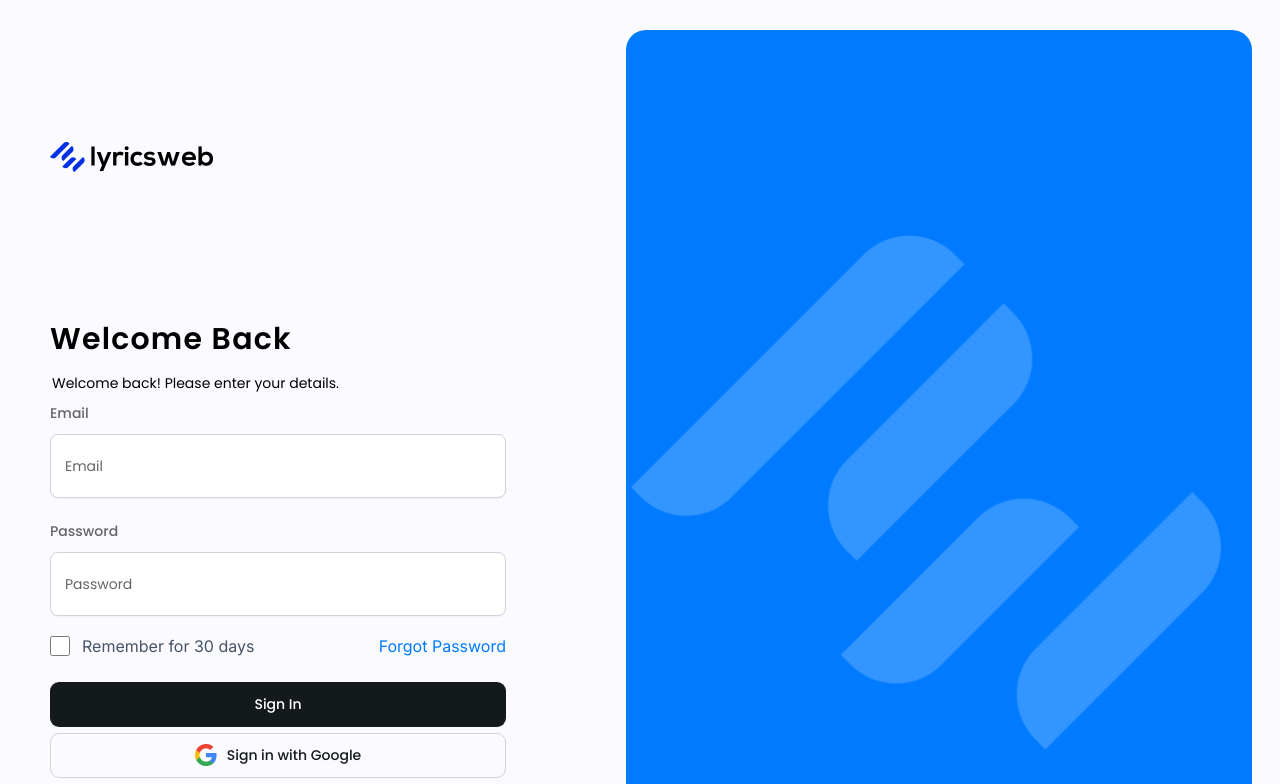
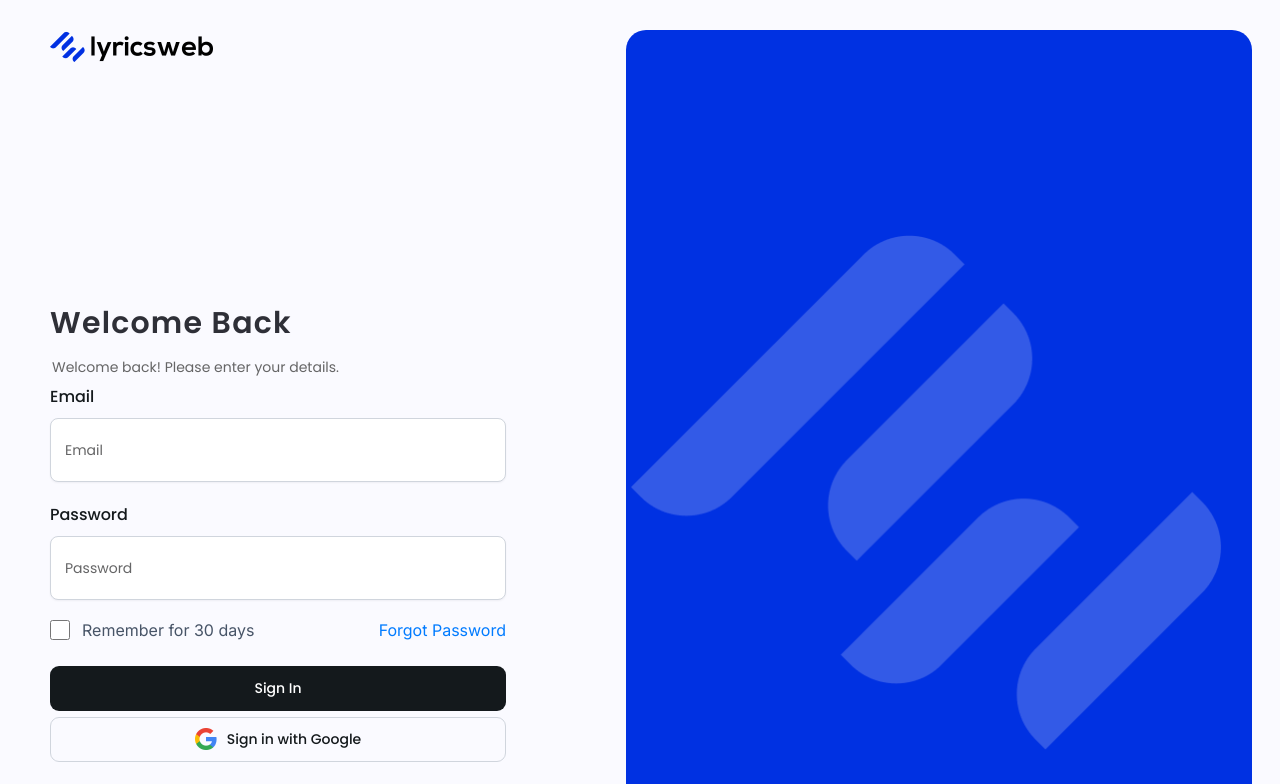
Before and after one commit to mohitgoyat525/next-form-test, a Next.js app: page / in a window 1280 px wide. Shown: the top 784 px of the page. Built offline with nearby package versions, Linux system fonts and the light colour scheme.

Commit message:
add-changes

```diff
--- a/src/components/dashboard/ImgUpload.tsx
+++ b/src/components/dashboard/ImgUpload.tsx
@@ -16,10 +16,6 @@ const UploadImage = () => {
     const fileInput = document.getElementById("file-input") as HTMLInputElement;
     if (fileInput) fileInput.value = "";
   };
-  const removeImage = (index: number) => {
-    setUploadedImages((prevImages) => prevImages.filter((_, i) => i !== index));
-  };
-
   return (
     <div className="min-h-screen flex justify-center items-center bg-gradient-to-r from-teal-400 to-purple-500 p-5">
       <div className="bg-white p-8 rounded-xl shadow-lg w-full max-w-lg">
@@ -52,12 +48,6 @@ const UploadImage = () => {
                     src={img}
                     alt="Uploaded image"
                   />
-                  <button
-                    onClick={() => removeImage(index)}
-                    className="absolute top-0 right-0 bg-red-500 min-w-[20px] text-white px-2 py-1 rounded-full opacity-0 group-hover:opacity-100 transition-opacity duration-200"
-                  >
-                    X
-                  </button>
                 </div>
               ))}
             </div>
--- a/src/components/home/LoginPage.tsx
+++ b/src/components/home/LoginPage.tsx
@@ -46,7 +46,7 @@ export const Login = () => {
 
   return (
     <div className="min-h-screen flex justify-center items-center py-[30px] pr-7 max-lg:pt-8 max-lg:pb-24 max-lg:px-9">
-      <div className="flex w-full justify-end items-center gap-[120px] max-xl:justify-center 2xl:justify-center">
+      <div className="flex w-full justify-end items-center gap-[120px] max-xl:justify-center 2xl:justify-center relative">
         <div className="min-w-[456px] max-sm:min-w-[320px] flex justify-end flex-col max-lg:max-w-[320px] max-lg:mx-auto">
           <Link href="#">
             <Image
@@ -54,26 +54,27 @@ export const Login = () => {
               alt="logo"
               width={163}
               height={31}
+              className=" absolute top-0 "
             />
           </Link>
           <div className="pt-[138px] max-lg:pt-[90px]">
-            <h1 className="text-3xl font-semibold leading-[58px] text-light-black tracking-[1.22px]">
+            <h1 className="text-3xl font-semibold leading-[58px] text-dark tracking-[1.22px]">
               Welcome Back
             </h1>
-            <p className="text-sm font-normal leading-[30px] text-light-gray pl-0.5">
+            <p className="text-sm font-normal leading-[30px] text-gray pl-0.5">
               Welcome back! Please enter your details.
             </p>
             <form onSubmit={formHandler} className="w-full ">
               <label
                 htmlFor="email"
-                className=" font-medium leading-5 text-black-light"
+                className=" font-medium leading-5 !text-black-light"
               >
                 {error ? (
                   <p className="!text-red-900 text-sm font-bold leading-[30px]">
                     Enter Your Email
                   </p>
                 ) : (
-                  <p className="text-gray text-sm leading-[30px]">Email</p>
+                  <p className="text-black-light text-base leading-[30px]">Email</p>
                 )}
               </label>
               <input
@@ -95,7 +96,7 @@ export const Login = () => {
                     {passwordError || "Enter Your Password"}
                   </p>
                 ) : (
-                  <p className="text-gray text-sm leading-[30px]">Password</p>
+                  <p className="text-black-light text-base leading-[30px]">Password</p>
                 )}
               </label>
               <input
@@ -159,7 +160,7 @@ export const Login = () => {
             </form>
           </div>
         </div>
-        <div className="w-6/12 max-xl:hidden max-w-[759px] bg-blue-light min-h-[899px] flex items-center justify-center rounded-[20px]">
+        <div className="w-6/12 max-xl:hidden max-w-[759px] bg-blue min-h-[899px] flex items-center justify-center rounded-[20px]">
           <Image
             width={617}
             height={541}
```
